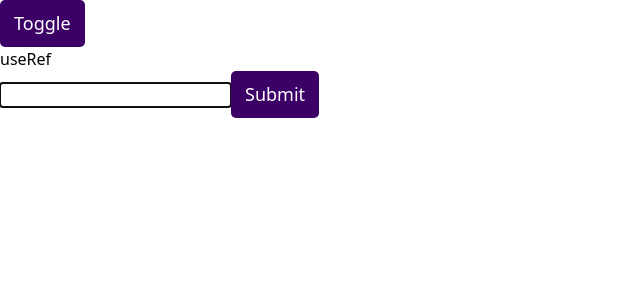
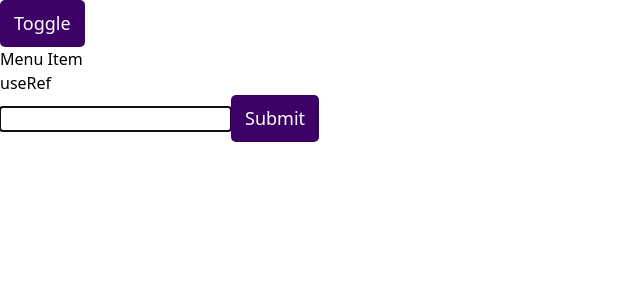
Before and after one commit to abdurrahmanrahat/basic-react-ts, a React (Vite) app: page / in a window 1280 px wide. Shown: the top 300 px of the page, without its empty margins (0-640 px from the left). Built offline with nearby package versions, Linux system fonts and the light colour scheme.

Commit message:
component level provider

```diff
--- a/src/App.tsx
+++ b/src/App.tsx
@@ -1,10 +1,11 @@
 import { useContext } from "react";
 import "./App.css";
-import { ThemeContext } from "./context/ThemeProvider";
+import { MenuItem, MenuList } from "./components/Menu";
+import { TThemeContext, ThemeContext } from "./context/ThemeProvider";
 import UseRefExample from "./pages/UseRefExample";
 
 function App() {
-  const { dark, setDark } = useContext(ThemeContext);
+  const { dark, setDark } = useContext(ThemeContext) as TThemeContext;
 
   console.log(dark);
 
@@ -29,6 +30,10 @@ function App() {
         Toggle
       </button>
 
+      <MenuList>
+        <MenuItem></MenuItem>
+      </MenuList>
+
       <UseRefExample></UseRefExample>
     </div>
   );
--- /dev/null
+++ b/src/components/Menu.tsx
@@ -0,0 +1,17 @@
+import { createContext, useContext } from "react";
+
+const MenuContext = createContext(null);
+
+export const MenuList = ({ children }) => {
+  return (
+    <MenuContext.Provider value={{ theme: "dark" }}>
+      <ul>{children}</ul>
+    </MenuContext.Provider>
+  );
+};
+
+export const MenuItem = () => {
+  const { theme } = useContext(MenuContext);
+  console.log(theme);
+  return <div>Menu Item</div>;
+};
--- a/src/context/ThemeProvider.tsx
+++ b/src/context/ThemeProvider.tsx
@@ -1,6 +1,6 @@
 import { Dispatch, ReactNode, createContext, useState } from "react";
 
-type TThemeContext = {
+export type TThemeContext = {
   dark: boolean;
   setDark: Dispatch<React.SetStateAction<boolean>>;
 };
```
